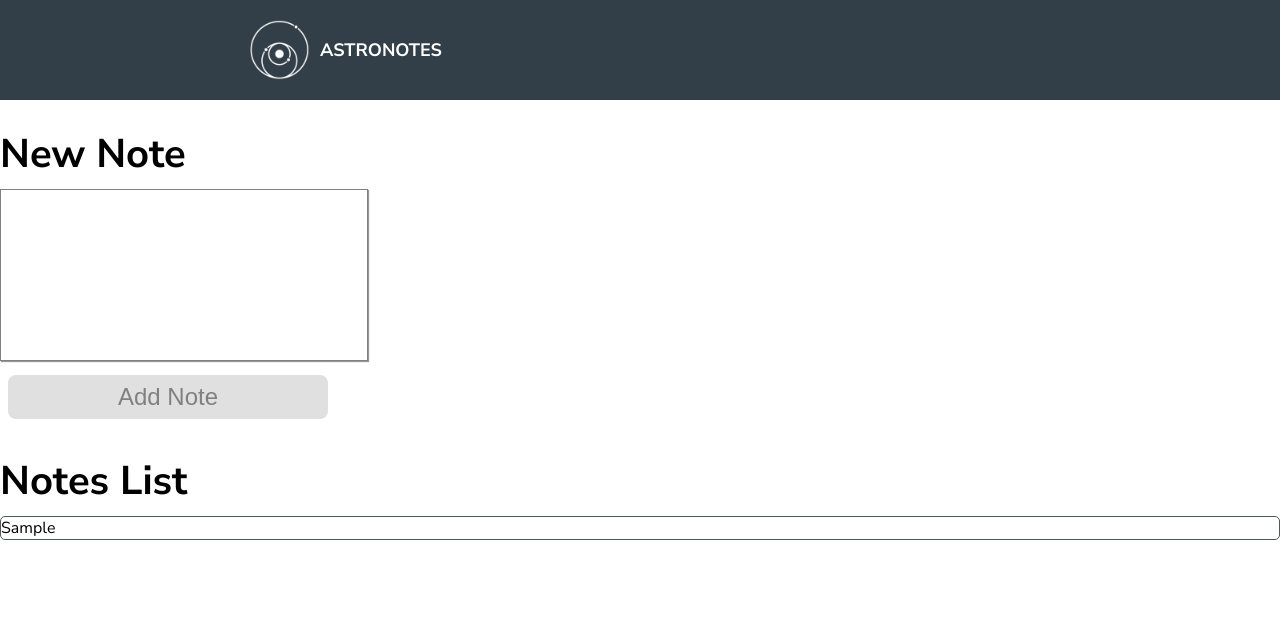
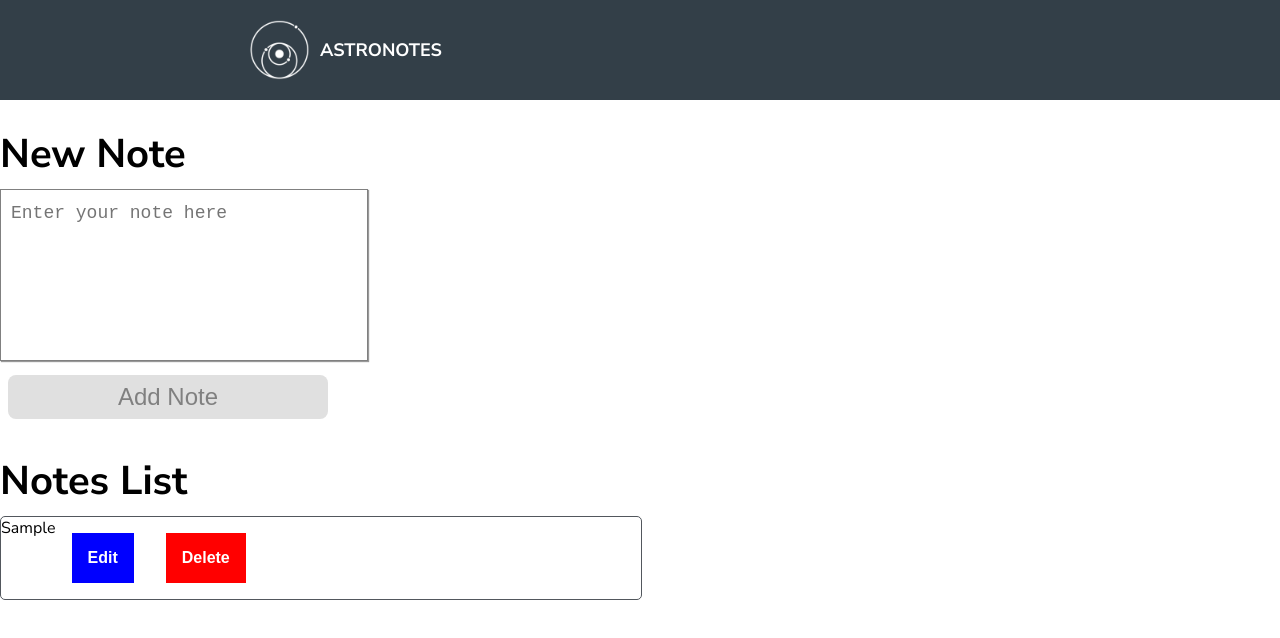
Before and after one commit to diegodinizz/astro-notes, a React (Create React App) app: page / in a window 1280 px wide. Both pictures are taken after typing "Sample" into the empty fields and a click on the button "Add Note". Shown: the top 638 px of the page. Built offline with nearby package versions, Linux system fonts and the light colour scheme.

Commit message:
delete note action working

```diff
--- /dev/null
+++ b/src/components/CustomButton.js
@@ -0,0 +1,22 @@
+import styled from 'styled-components'
+
+const Container = styled.button`
+  width: auto;
+  background-color: ${({ color }) => color};
+  color: #fff;
+  cursor: pointer;
+  font-size: 1rem;
+  font-weight: 600;
+  height: 50px;
+  padding: 0 1rem;
+  text-align: center;
+  border: none;
+  outline: none;
+  margin: 1rem;
+`
+
+export const CustomButtom = ({ children, color, onClick }) => (
+  <Container onClick={onClick} color={color}>
+    {children}
+  </Container>
+)
--- a/src/components/Note.js
+++ b/src/components/Note.js
@@ -1,10 +1,29 @@
 import styled from 'styled-components'
+import { useDispatch } from 'react-redux'
+
+import { deleteNote } from '../redux/actions'
+import { CustomButtom } from './CustomButton'
 
 const Container = styled.div`
   display: flex;
   flex-direction: row;
   border: 1px solid #52575d;
   border-radius: 5px;
+  width: 50%;
 `
 
-export const Note = ({ text }) => <Container>{text}</Container>
+export const Note = ({ details }) => {
+  const { id, content, createdAt } = details
+
+  const dispatch = useDispatch()
+
+  return (
+    <Container>
+      {content}
+      <CustomButtom color='blue'>Edit</CustomButtom>
+      <CustomButtom onClick={() => dispatch(deleteNote(id))} color='red'>
+        Delete
+      </CustomButtom>
+    </Container>
+  )
+}
--- a/src/containers/NewNote.js
+++ b/src/containers/NewNote.js
@@ -1,7 +1,7 @@
 import { useState } from 'react'
 
 import styled from 'styled-components'
-import { useDispatch, useSelector } from 'react-redux'
+import { useDispatch } from 'react-redux'
 
 import { addNote } from '../redux/actions'
 
@@ -67,6 +67,7 @@ export const NewNote = () => {
       <form onSubmit={handleSubmit}>
         <Content
           value={note}
+          placeholder="Enter your note here"
           onChange={event => setNote(event.target.value)}
           required
         />
--- a/src/containers/NotesList.js
+++ b/src/containers/NotesList.js
@@ -21,8 +21,8 @@ export const NotesList = () => {
   return (
     <Container>
       <Title>Notes List</Title>
-      {notes.map(({ id, content }) => (
-        <Note key={id} text={content} />
+      {notes.map(note => (
+        <Note key={note.id} details={note} />
       ))}
     </Container>
   )
```
